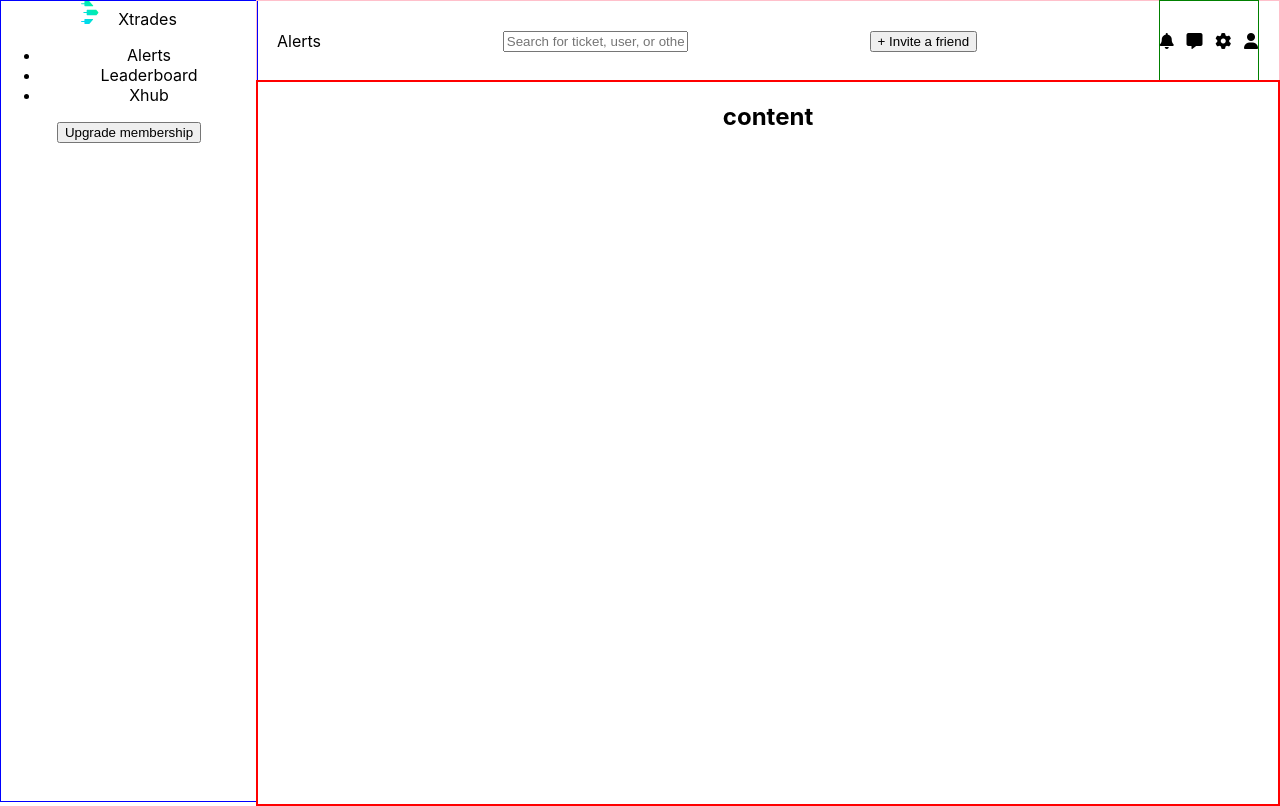
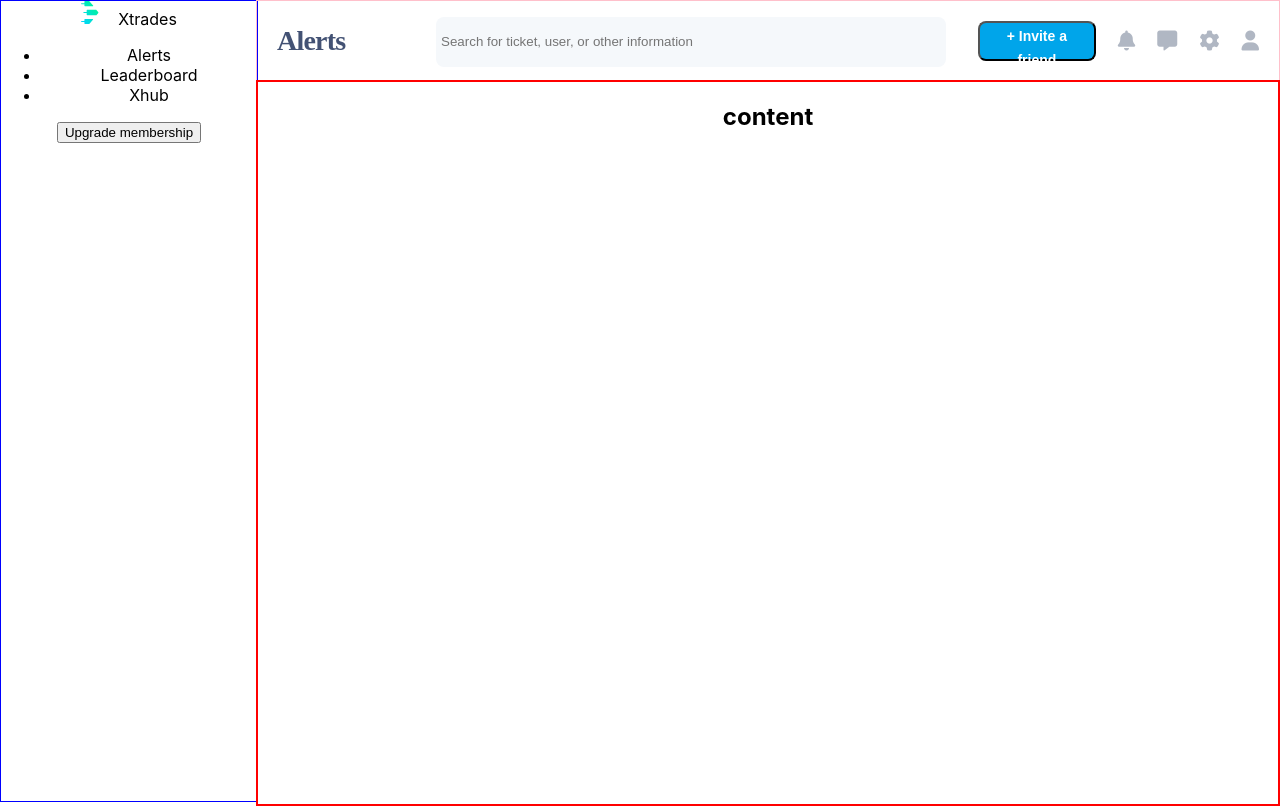
Before and after one commit to andmitriy93/Xtrades, a React (Create React App) app: page /dashboard in a window 1280 px wide. Built offline with nearby package versions, Linux system fonts and the light colour scheme; the HTML template or start-up script is replaced by a standard one.

Commit message:
Finish with navbar layout

```diff
--- a/src/components/navbar/navbar.css
+++ b/src/components/navbar/navbar.css
@@ -9,18 +9,46 @@
 }
 
 .navbar__icons {
-  display: flex;
-  justify-content: space-between;
-  width: 10%;
-  height: 100%;
-  align-items: center;
-  border: 1px solid green;
+  font-size: 20px;
+  margin-left: 1%;
+  color: #B0B7C3;
+  cursor: pointer;
+}
+
+.navbar__text {
+  font-family: 'DM Sans';
+  font-weight: 700;
+  font-style: normal;
+  font-size: 28px;
+  line-height: 24px;
+  letter-spacing: -0.8px;
+  color: #435274;
+  cursor: default
 }
 
 .navbar button {
-
+  background: #00A5EA;
+  border-radius: 8px;
+  height: 50%;
+  width: 12%;
+  margin-left: 10%;
+  color: #fff;
+  font-weight: 700;
+  font-size: 14px;
+  letter-spacing: -0.3 px;
+  line-height: 24px;
+  cursor: pointer;
 }
 
 .navbar__search {
-
+  position: relative;
+  left: 8%;
+  right: 42.07%;
+  top: 1%;
+  background: #F5F8FB;
+  border-radius: 8px;
+  width: 500px;
+  height: 40px;
+  border: #00A5EA;
+  padding: 5px;
 }
--- a/src/components/navbar/navbar.js
+++ b/src/components/navbar/navbar.js
@@ -5,17 +5,17 @@ class Navbar extends React.Component {
   render() {
     return (
       <div className="navbar">
-        <span>Alerts</span>
+        <span className="navbar__text">Alerts</span>
         <input type="text" className="navbar__search" placeholder="Search for ticket, user, or other information" />
 
         <button>+ Invite a friend</button>
 
-        <div className="navbar__icons">
-          <i className="fas fa-bell"></i>
-          <i className="fas fa-comment-alt"></i>
-          <i className="fas fa-cog"></i>
-          <i className="fas fa-user"></i>
-        </div>
+        {/* <div className="navbar__icons"> */}
+          <i className="navbar__icons fas fa-bell"></i>
+          <i className="navbar__icons fas fa-comment-alt"></i>
+          <i className="navbar__icons fas fa-cog"></i>
+          <i className="navbar__icons fas fa-user"></i>
+        {/* </div> */}
       </div>
     )
   }
```
